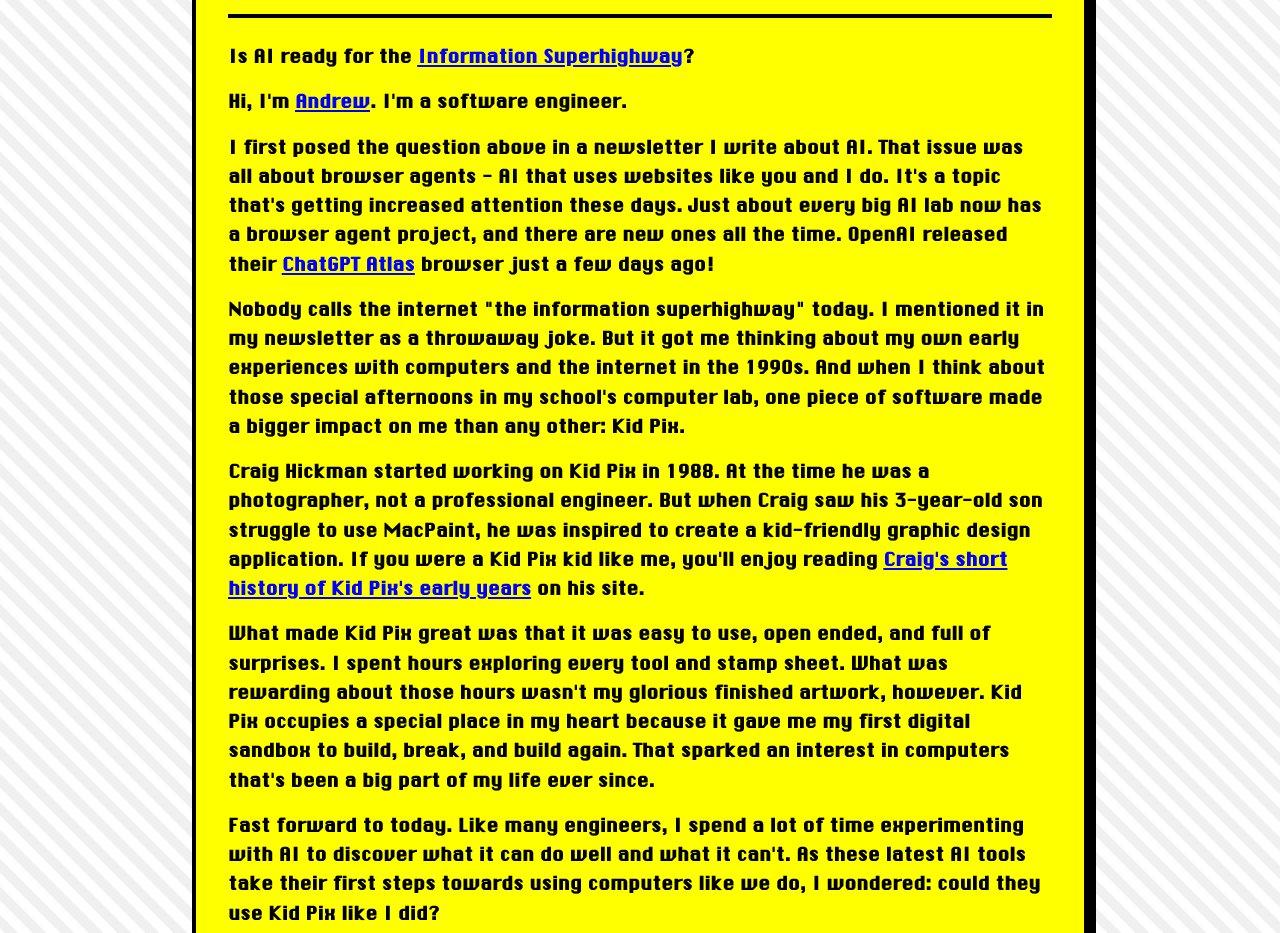
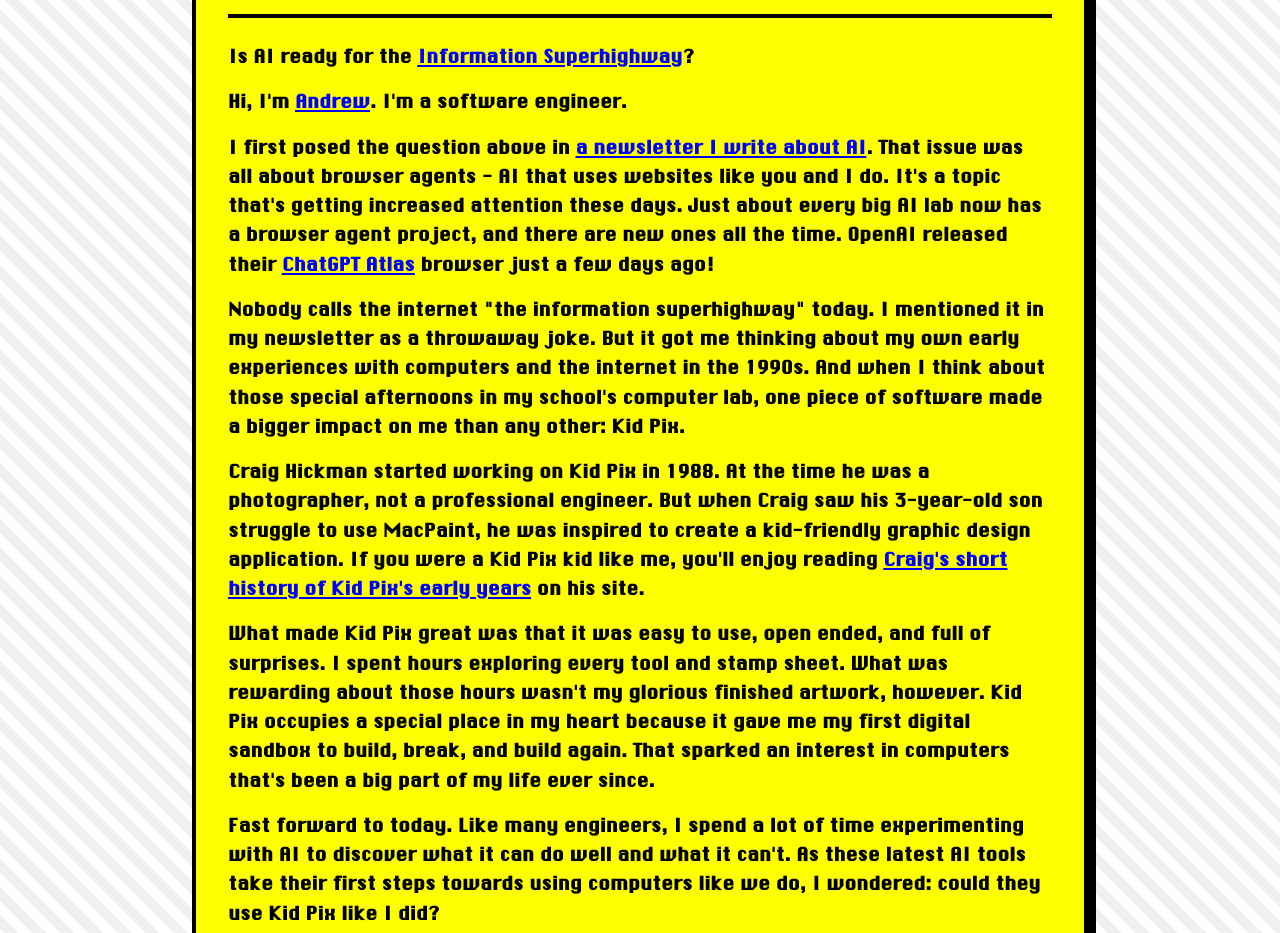
Before and after one commit to atbaker/claude-draws, a SvelteKit app in the folder gallery/: page /about in a window 1280 px wide. Shown: the part 1020-1953 px from the top of the page. Built offline with nearby package versions, Linux system fonts and the light colour scheme.

Commit message:
Add link to browser agents blog post

```diff
--- a/gallery/src/routes/about/+page.svelte
+++ b/gallery/src/routes/about/+page.svelte
@@ -58,7 +58,7 @@
 						Hi, I'm <a href="https://andrewtorkbaker.com/">Andrew</a>. I'm a software engineer.
 					</p>
 					<p>
-						I first posed the question above in a newsletter I write about AI. That issue was all about browser agents - AI that uses websites like you and I do. It's a topic that's getting increased attention these days. Just about every big AI lab now has a browser agent project, and there are new ones all the time. OpenAI released their <a href="https://openai.com/index/introducing-chatgpt-atlas/">ChatGPT Atlas</a> browser just a few days ago!
+						I first posed the question above in <a href="https://implausible.ai/blog/the-state-of-browser-ai-agents/">a newsletter I write about AI</a>. That issue was all about browser agents - AI that uses websites like you and I do. It's a topic that's getting increased attention these days. Just about every big AI lab now has a browser agent project, and there are new ones all the time. OpenAI released their <a href="https://openai.com/index/introducing-chatgpt-atlas/">ChatGPT Atlas</a> browser just a few days ago!
 					</p>
 					<p>
 						Nobody calls the internet "the information superhighway" today. I mentioned it in my newsletter as a throwaway joke. But it got me thinking about my own early experiences with computers and the internet in the 1990s. And when I think about those special afternoons in my school's computer lab, one piece of software made a bigger impact on me than any other: Kid Pix.
```
